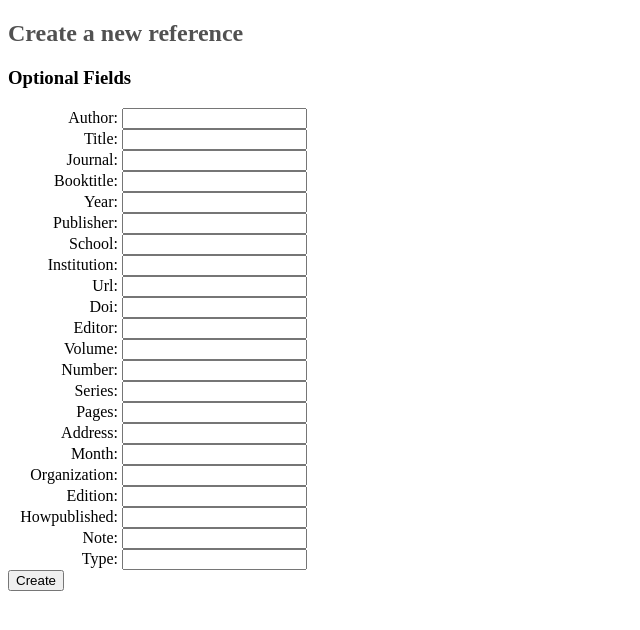
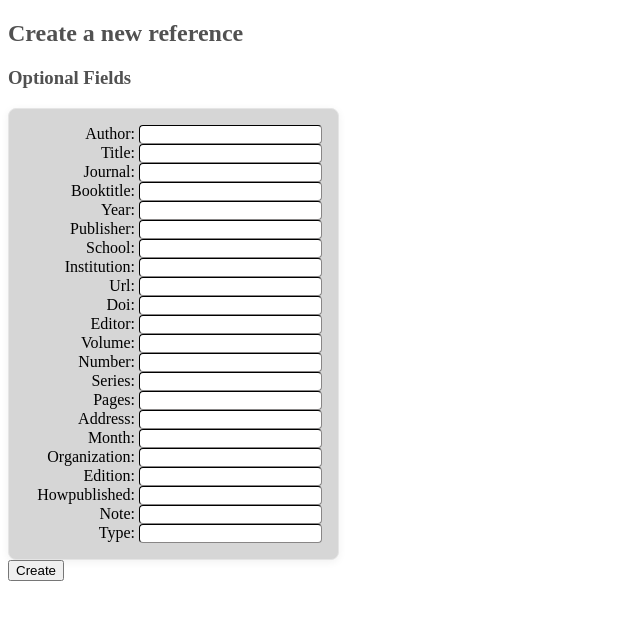
Before and after one commit to Feycry/lohtu, a Flask app: page /new_reference in a window 1280 px wide. Shown: the top 630 px of the page, without its empty margins (0-640 px from the left). Run offline with Flask 3, Linux system fonts and the light colour scheme; parts of the project's set-up code (start-up, migrations or seed data) failed here and were passed over.

Commit message:
edit new_reference page appearance

```diff
--- a/src/static/main.css
+++ b/src/static/main.css
@@ -4,6 +4,14 @@ label {
   text-align: right;}
 
 h2 {
+  color: rgb(81, 81, 81);
+}
+
+h3 {
+  color: rgb(81, 81, 81);
+}
+
+.ref_type_text {
   color: rgb(81, 81, 81);
 }
 
@@ -57,6 +65,24 @@ h2 {
   position: absolute;
   top: 85px;
   left: 130px;
+}
+
+.field_boxes {
+  background: #d6d6d6;
+  border: 1px solid #e5e5e5;
+  border-radius: 8px;
+  padding: 16px;
+  box-shadow: 0 2px 8px rgba(0,0,0,0.06);
+  box-sizing: border-box;
+  height: fit-content;
+  width: fit-content;
+}
+
+.fields {
+  color: rgb(52, 51, 51);
+  border-radius: 4px;
+  border-width: thin;
+  border-color: rgb(52, 51, 51);
 }
 
  /* Nää on refeboxeille */
--- a/src/templates/new_reference.html
+++ b/src/templates/new_reference.html
@@ -9,7 +9,7 @@ Create a new reference
 <h2>Create a new reference</h2>
 
 {% if reference_type %}
-<p><strong>Reference Type:</strong> @{{ reference_type }}</p>
+<p class="ref_type_text"><strong>Reference Type:</strong> @{{ reference_type }}</p>
 {% endif %}
 
 <form action="/create_reference" method="post">
@@ -26,20 +26,24 @@ Create a new reference
 
   {% if required_fields %}
   <h3>Required Fields</h3>
+  <div class="field_boxes">
   {% for field in required_fields %}
   <label for="{{ field }}">{{ field.capitalize() }}:</label>
-  <input type="text" name="{{ field }}" id="{{ field }}" required>
+  <input type="text" class="fields" name="{{ field }}" id="{{ field }}" required>
   <br>
   {% endfor %}
+  </div>
   {% endif %}
 
   {% if optional_fields %}
   <h3>Optional Fields</h3>
+  <div class="field_boxes">
   {% for field in optional_fields %}
   <label for="{{ field }}">{{ field.capitalize() }}:</label>
-  <input type="text" name="{{ field }}" id="{{ field }}">
+  <input type="text" class="fields" name="{{ field }}" id="{{ field }}">
   <br>
   {% endfor %}
+  </div>
   {% endif %}
 
   <button type="submit">
```
